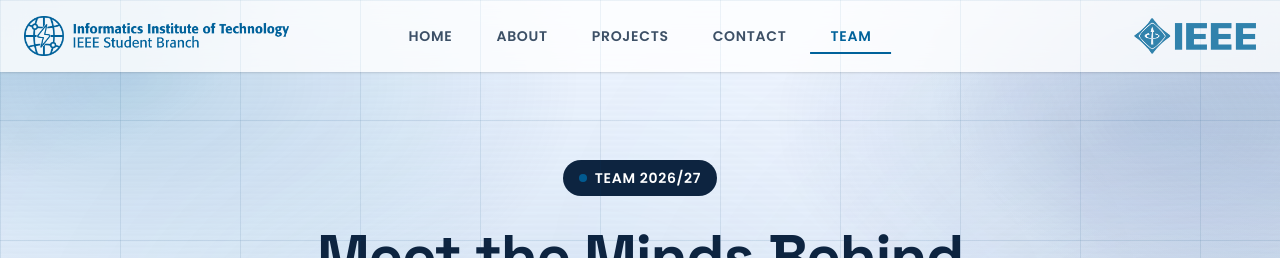
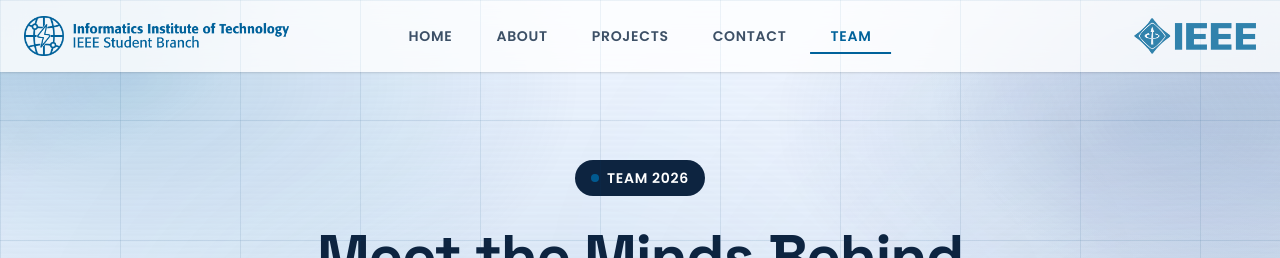
Before and after one commit to IEEE-SB-of-IIT/ieee-iit-site, a Next.js app: page /our-team in a window 1280 px wide. Shown: the top 258 px of the page. Built offline with nearby package versions, Linux system fonts and the light colour scheme.

Commit message:
edited "Our Team" page displaying executive committee and standing committee leads.

```diff
--- a/app/our-team/page.tsx
+++ b/app/our-team/page.tsx
@@ -16,7 +16,7 @@
           <div className="text-center">
             <div className="inline-flex items-center gap-2 px-4 py-2 bg-ieee-dark text-white rounded-full mb-8">
               <span className="w-2 h-2 bg-ieee-blue rounded-full animate-pulse" />
-              <span className="text-sm font-semibold tracking-wider">TEAM 2026/27</span>
+              <span className="text-sm font-semibold tracking-wider">TEAM 2026</span>
             </div>
 
             <h1 className="font-display font-bold leading-[0.95] tracking-tighter text-ieee-dark text-4xl md:text-5xl lg:text-6xl">
```
